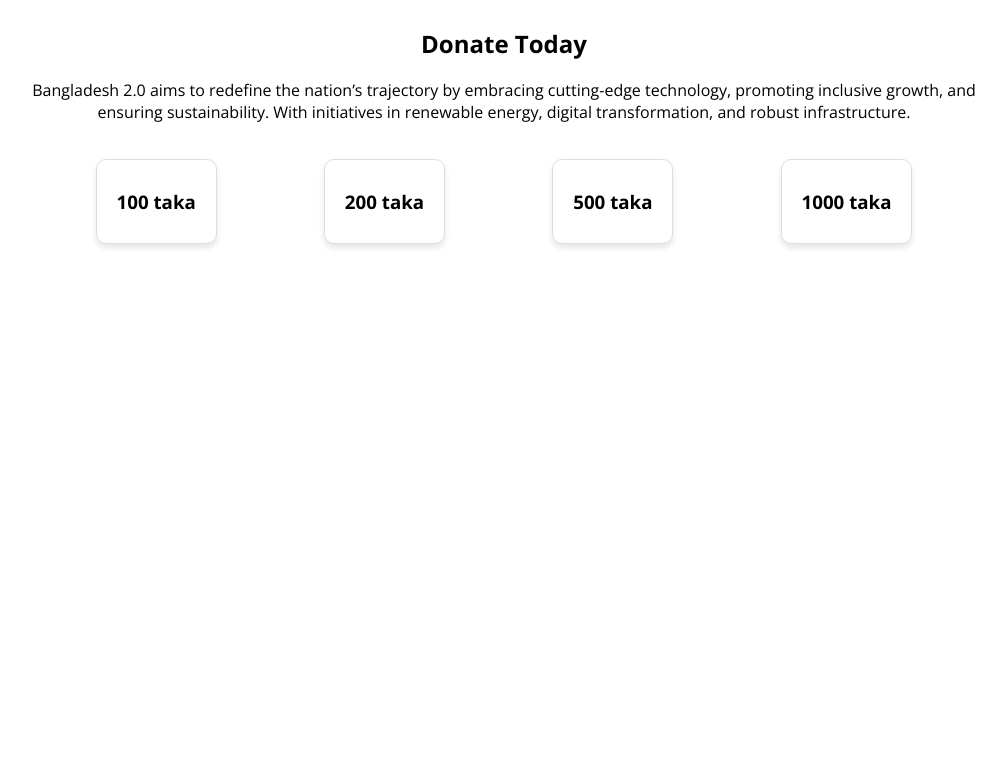
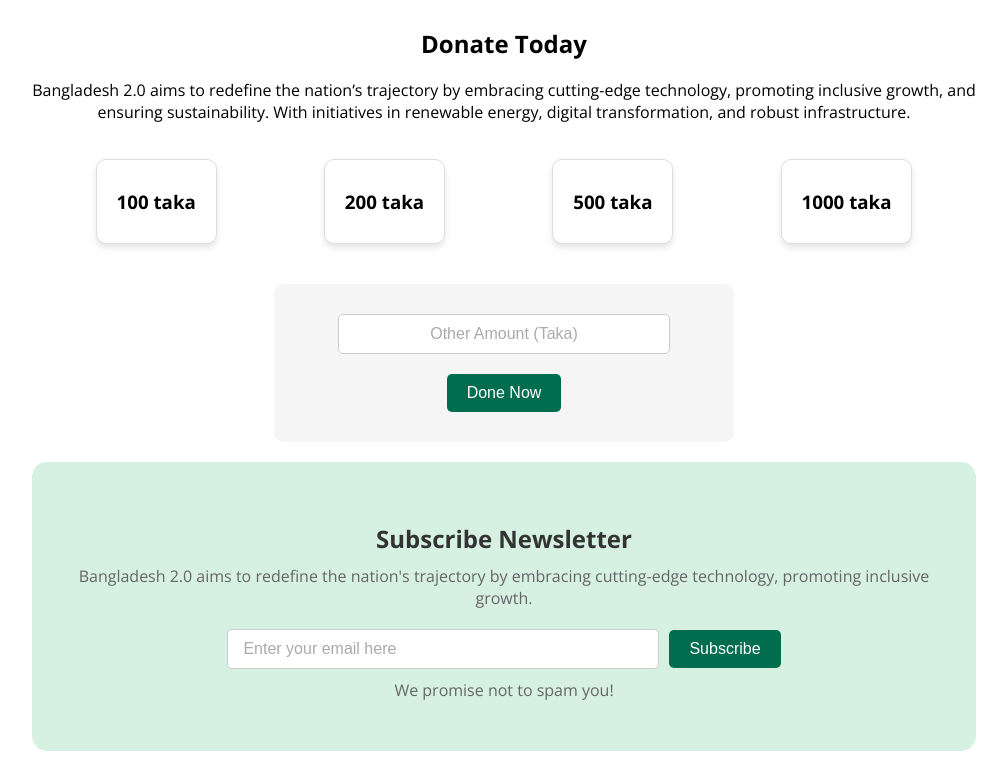
Before and after one commit to amzad-18/Bangladesh-2.0, a plain HTML site: page index.html in a window 1280 px wide. Shown: the part 2979-3750 px from the top of the page, without its empty margins (136-1143 px from the left). Before the commit the page ends 3251 px from the top, so only its background shows below. Drawn offline with nearby package versions, Linux system fonts and the light colour scheme.

Commit message:
footer added

```diff
--- a/index.html
+++ b/index.html
@@ -152,10 +152,27 @@
                 <div class="card"><h1>1000 taka</h1></div>
 
             </section>
+            <section class="amount-section">
+                <input type="text" placeholder="Other Amount (Taka)" class="amount-input">
+                <button class="done-button">Done Now</button>
+            </section>
 
 
         </section>
 
 
 </body>
+<footer>
+    <section class="newsletter-section">
+        <h2>Subscribe Newsletter</h2>
+        <p>Bangladesh 2.0 aims to redefine the nation's trajectory by embracing cutting-edge technology, promoting inclusive growth.</p>
+        <div class="newsletter-form">
+            <input type="email" placeholder="Enter your email here" class="newsletter-input">
+            <button class="subscribe-button">Subscribe</button>
+        </div>
+        <p class="no-spam">We promise not to spam you!</p>
+    </section>
+
+
+</footer>
 </html>
--- a/styles/styles.css
+++ b/styles/styles.css
@@ -188,6 +188,119 @@
 }
 
 .card:hover {
-    background-color: green; /* Change background to green */
-    color: white; /* Optional: Change text color to white for contrast */
-    transform: scale(1.1); /* Optional: Add a slight zoom-in effect */
+    background-color: green;
+    color: white;
+    transform: scale(1.1);}
+
+    /* text box  */
+
+    .amount-section {
+        display: flex;
+        flex-direction: column;
+        align-items: center;
+        gap: 20px;
+        background-color: #f5f5f5;
+        padding: 30px;
+        border-radius: 10px;
+        max-width: 400px;
+        margin: 20px auto;
+
+    }
+
+    .amount-input {
+        width: 100%;
+        max-width: 300px;
+        padding: 10px 15px;
+        font-size: 16px;
+        border: 1px solid #ccc;
+        border-radius: 5px;
+        text-align: center;
+        color: #666;
+    }
+
+    .amount-input::placeholder {
+        color: #aaa;
+    }
+
+    .done-button {
+        background-color: #006d4f;
+        color: white;
+        border: none;
+        border-radius: 5px;
+        padding: 10px 20px;
+        font-size: 16px;
+        cursor: pointer;
+
+    }
+
+    .done-button:hover {
+        background-color: #004f38;
+
+    }
+    /* Footer */
+    .newsletter-section {
+        background-color: #d6f0e2;
+        padding: 40px;
+        border-radius: 15px;
+        margin: 20px 160px;
+        text-align: center;
+
+    }
+
+    .newsletter-section h2 {
+        font-size: 24px;
+        font-weight: bold;
+        margin-bottom: 10px;
+        color: #333;
+    }
+
+    .newsletter-section p {
+        font-size: 16px;
+        color: #666;
+        margin: 10px 0;
+    }
+
+    .newsletter-form {
+        display: flex;
+        justify-content: center;
+        align-items: center;
+        gap: 10px;
+        margin-top: 20px;
+    }
+
+    .newsletter-input {
+        width: 100%;
+        max-width: 400px;
+        padding: 10px 15px;
+        font-size: 16px;
+        border: 1px solid #ccc;
+        border-radius: 5px;
+        outline: none;
+        text-align: left;
+    }
+
+    .newsletter-input::placeholder {
+        color: #aaa;
+    }
+
+    .subscribe-button {
+        background-color: #006d4f;
+        color: white;
+        border: none;
+        border-radius: 5px;
+        padding: 10px 20px;
+        font-size: 16px;
+        cursor: pointer;
+
+    }
+
+    .subscribe-button:hover {
+        background-color: #004f38;
+
+    }
+
+    .no-spam {
+        font-size: 14px;
+        color: #666;
+        margin-top: 15px;
+    }
```
